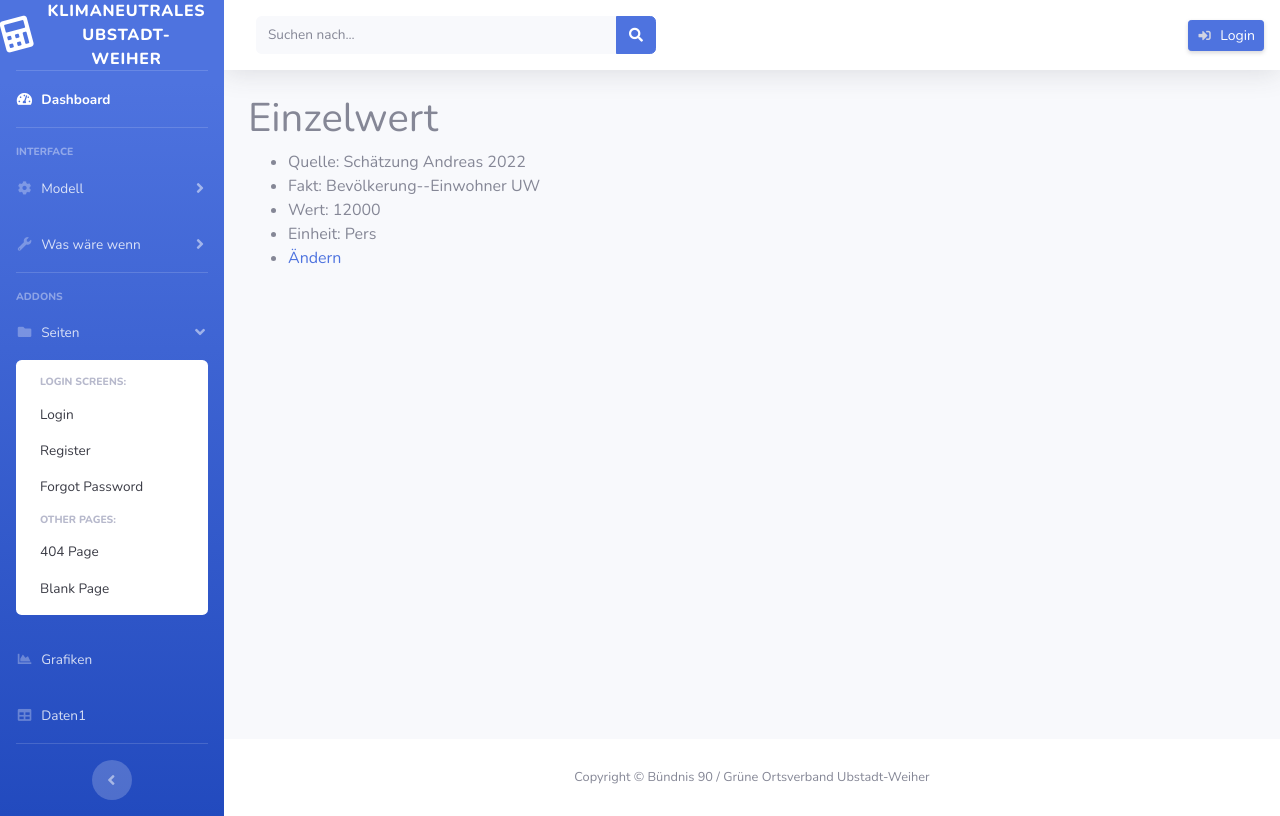
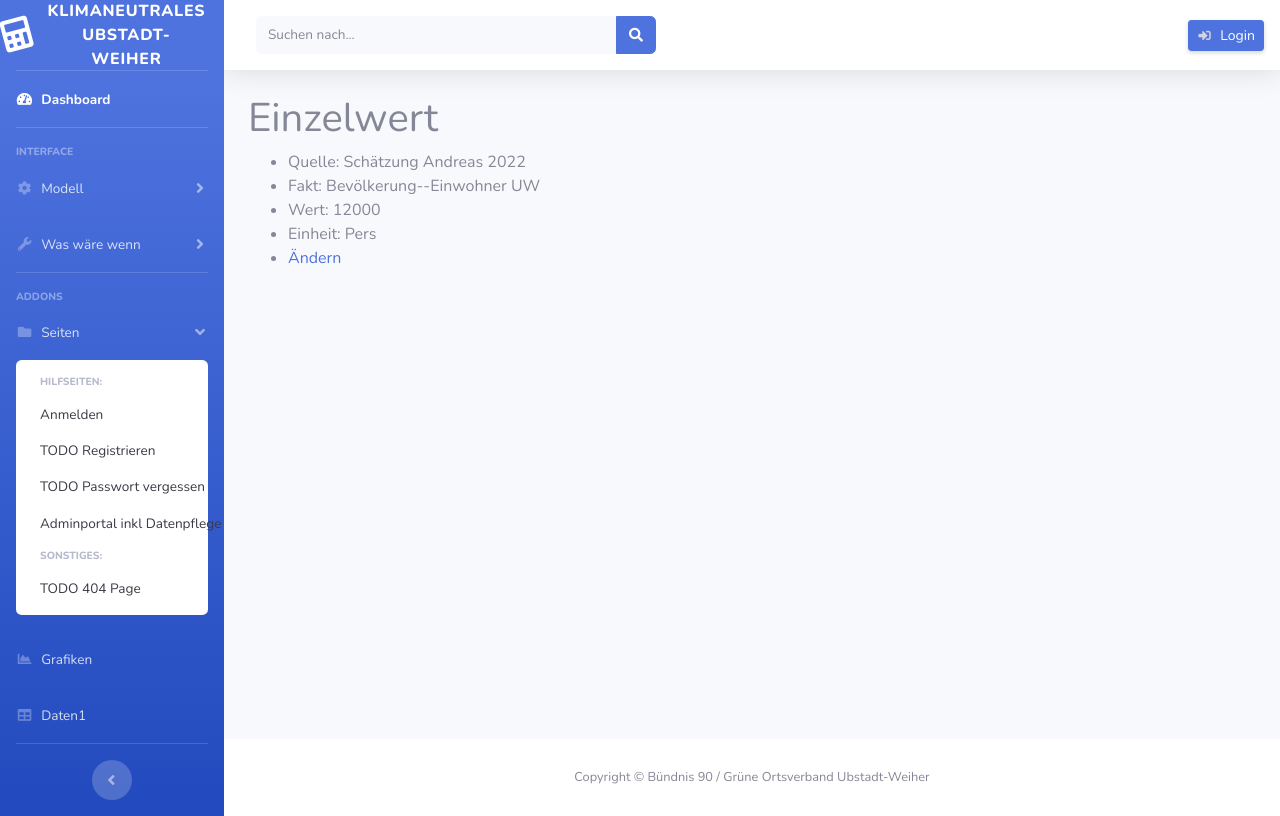
Before and after one commit to aschroff/knuproject, a Django app: page /1/value/ in a window 1280 px wide, after a click on "Seiten". Run offline with Django 4.2, Linux system fonts and the light colour scheme; data comes from the database, SQL or seed files in the repository; data that the repository does not hold is empty; parts of the project's set-up code (start-up, migrations or seed data) failed here and were passed over; some libraries are stand-ins or nearby versions.

```diff
--- a/templates/partials/_sidebar.html
+++ b/templates/partials/_sidebar.html
@@ -75,14 +75,14 @@
         </a>
         <div id="collapsePages" class="collapse" aria-labelledby="headingPages" data-parent="#accordionSidebar">
           <div class="bg-white py-2 collapse-inner rounded">
-            <h6 class="collapse-header">Login Screens:</h6>
-            <a class="collapse-item" href="login.html">Login</a>
-            <a class="collapse-item" href="register.html">Register</a>
-            <a class="collapse-item" href="forgot-password.html">Forgot Password</a>
+            <h6 class="collapse-header">Hilfseiten:</h6>
+            <a class="collapse-item" href={% url 'member:login' %}>Anmelden</a>
+            <a class="collapse-item" href="register.html">TODO Registrieren</a>
+            <a class="collapse-item" href="forgot-password.html">TODO Passwort vergessen</a>
+            <a class="collapse-item" href={% url 'admin:login' %}>Adminportal inkl Datenpflege</a>
             <div class="collapse-divider"></div>
-            <h6 class="collapse-header">Other Pages:</h6>
-            <a class="collapse-item" href="404.html">404 Page</a>
-            <a class="collapse-item" href="blank.html">Blank Page</a>
+            <h6 class="collapse-header">Sonstiges:</h6>
+            <a class="collapse-item" href="404.html">TODO 404 Page</a>
           </div>
         </div>
       </li>
```
